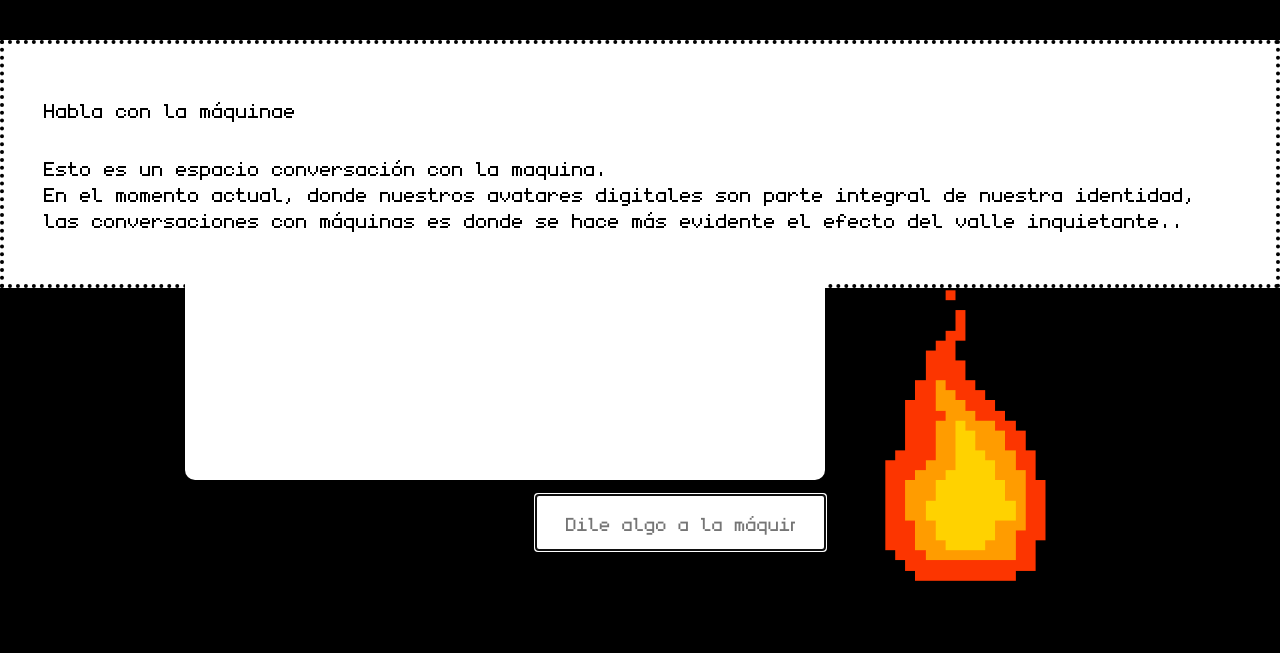
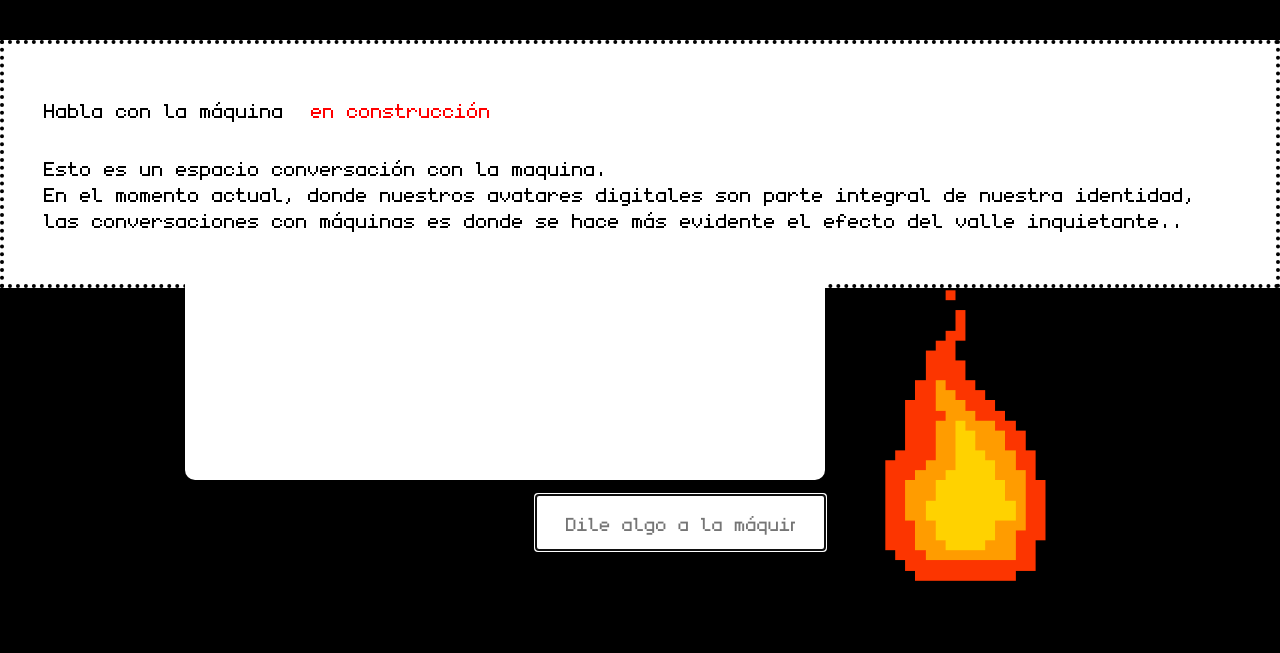
Before and after one commit to monicarikic/uncannyweb, a website: page public/chatbot/index.html in a window 1280 px wide. Drawn offline with Linux system fonts and the light colour scheme.

Commit message:
chatbot construccion

```diff
--- a/public/chatbot/index.html
+++ b/public/chatbot/index.html
@@ -35,7 +35,7 @@
 		<img src="bot.gif" alt="Robot cartoon" height="500vh">
 	</div>
 					  <div class="textoinfo" style="position:absolute;top:0;left:0;width:100%;z-index:-1">
-				<p>Habla con la máquinae</p>
+				<p>Habla con la máquina <span style="color:red">en construcción</span></p>
 				<p>Esto es un espacio conversación con la maquina.<br />
 					En el momento actual, donde nuestros avatares digitales son parte integral de nuestra identidad, las conversaciones con máquinas es donde se hace más evidente el efecto del valle inquietante..<br/>
 
```
